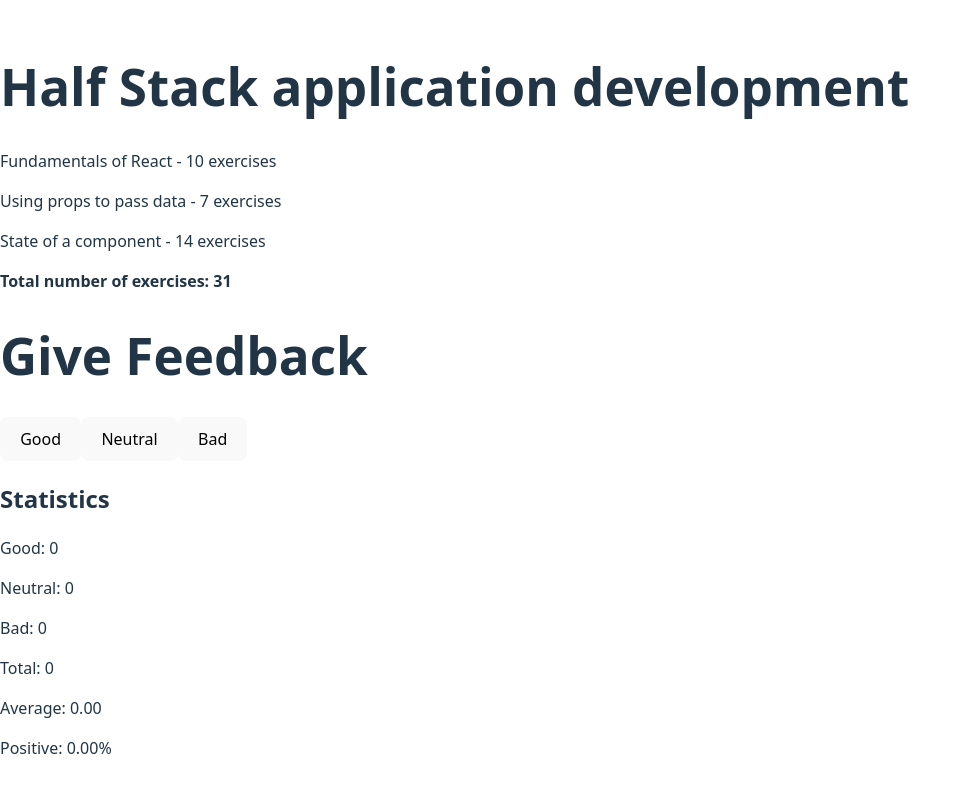
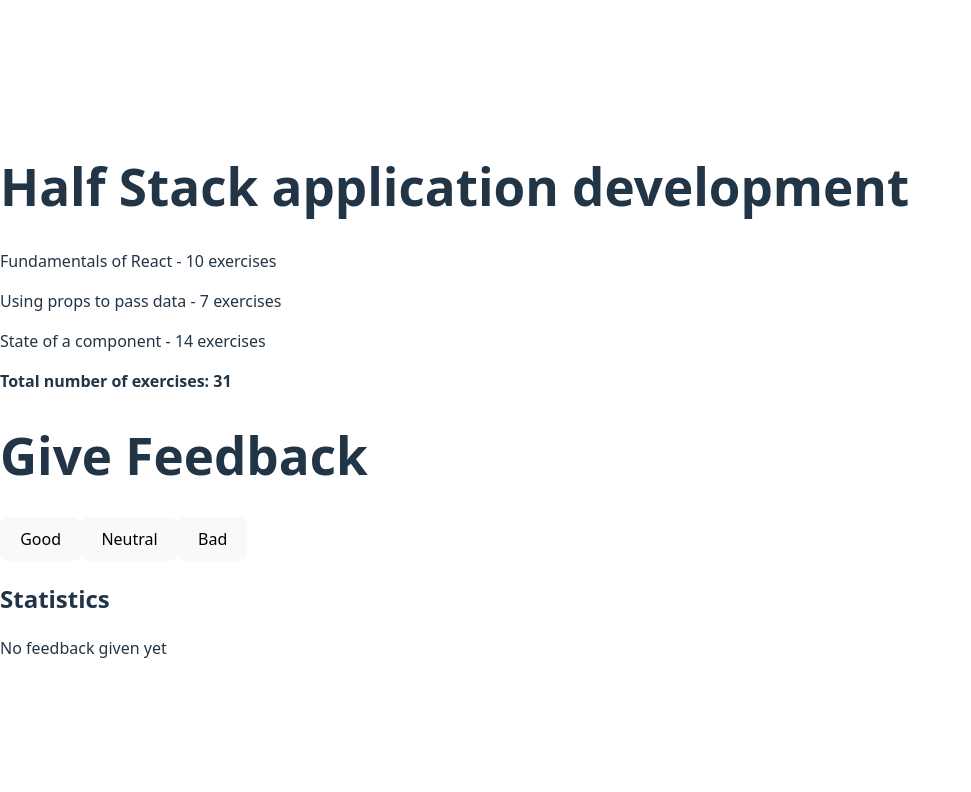
Before and after one commit to tanvi-rm/ReactExerciseIBM, a React (Vite) app in the folder ReactExcersice1-1/exe1/: page / in a window 1280 px wide. Shown: the top 792 px of the page, without its empty margins (0-971 px from the left). Built offline with nearby package versions, Linux system fonts and the light colour scheme.

Commit message:
exercise 1- 8-9 completed

```diff
--- a/ReactExcersice1-1/exe1/src/App.jsx
+++ b/ReactExcersice1-1/exe1/src/App.jsx
@@ -25,6 +25,26 @@
   )
 }
 
+const Statistics = ({ good, neutral, bad }) => {
+  const total = good + neutral + bad
+  if (total === 0) {
+    return <p>No feedback given yet</p>
+  }
+
+  const average = total > 0 ? (good * 1 + bad * -1) / total : 0
+  const positivePercentage = total > 0 ? (good / total) * 100 : 0
+  return (
+    <div>
+      <p>Good: {good}</p>
+      <p>Neutral: {neutral}</p>
+      <p>Bad: {bad}</p>
+      <p>Total: {total}</p>
+      <p>Average: {average.toFixed(2)}</p>
+      <p>Positive: {positivePercentage.toFixed(2)}%</p>
+    </div>
+  )
+}
+
 const App = () => {
   const course = {
     name: 'Half Stack application development',
@@ -46,9 +66,7 @@
   const [good, setGood] = useState(0)
   const [neutral, setNeutral] = useState(0)
   const [bad, setBad] = useState(0)
-  const total = good + neutral + bad
-  const average = total > 0 ? (good * 1 + bad * -1) / total : 0
-  const positivePercentage = total > 0 ? (good / total) * 100 : 0
+
   return (
     <div>
       <Header course={course} />
@@ -63,14 +81,7 @@
       </div>
 
       <h2>Statistics</h2>
-      <div>
-        <p>Good: {good}</p>
-        <p>Neutral: {neutral}</p>
-        <p>Bad: {bad}</p>
-        <p>Total: {total}</p>
-        <p>Average: {average.toFixed(2)}</p>
-        <p>Positive: {positivePercentage.toFixed(2)}%</p>
-      </div>
+      <Statistics good={good} neutral={neutral} bad={bad}/>
     </div>
   )
 }
```
